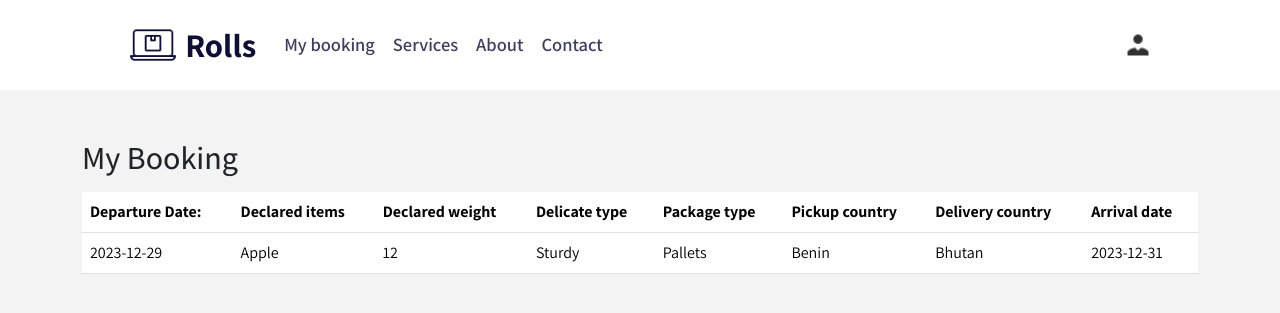
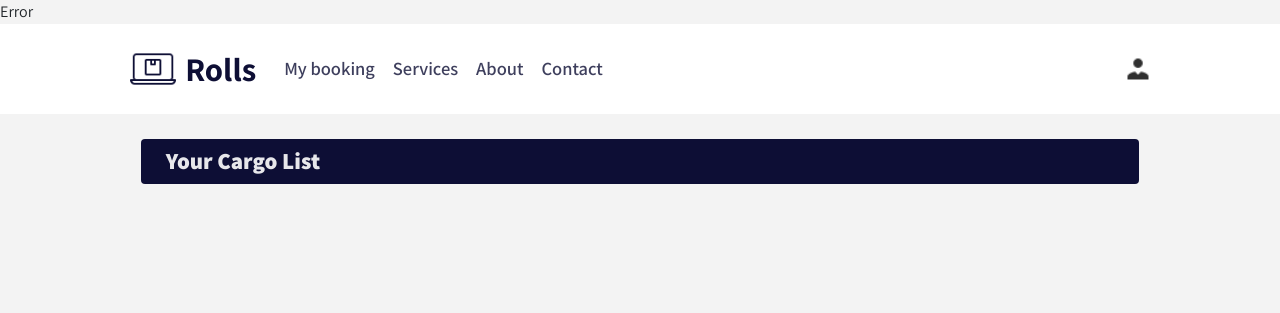
Before and after one commit to NickoTopG/Rolls-Logistic, a PHP site: page /PHP-MODULES/USER/MY-BOOKING/my-booking.php?id=1 in a window 1280 px wide. Shown: the top 313 px of the page. Run offline with PHP 8.4, Linux system fonts and the light colour scheme; data comes from the database, SQL or seed files in the repository.

Commit message:
list_of_item

```diff
--- a/JAVASCRIPT/USER/SHIPMENT-FORM/index.js
+++ b/JAVASCRIPT/USER/SHIPMENT-FORM/index.js
@@ -5,11 +5,6 @@ document.addEventListener('DOMContentLoaded', function() {
     }
 })
 
-// Prevent user from going back to previous page
-history.pushState(null, null, document.URL);
-window.addEventListener('popstate', function () {
-    history.pushState(null, null, document.URL);
-});
 
 // CALCULATOR CUSTOM
 let selectedOptionLabel = document.getElementById('selected-option');
--- a/PHP-MODULES/USER/MY-BOOKING/my-booking.php
+++ b/PHP-MODULES/USER/MY-BOOKING/my-booking.php
@@ -2,18 +2,27 @@
 
 include '../../connection.php';
 // MY-BOOKING-QUERY
+
+$encrypted_id = $_GET['id'];
+
+// Use a 16-byte IV
+$iv = substr('your_iv_here12345', 0, 16);
+
+$decrypted_id = openssl_decrypt($encrypted_id, 'aes-256-cbc', 'your_secret_key', 0, $iv);
+
 $sql_view_book = "
 SELECT
+    user_signup.id,
+    user_shippings.shipping_id,
     user_shippings.declared_items,
     user_shippings.declared_weight,
     user_shippings.delicate_type,
     user_shippings.package_type,
-    user_shippings.shipment_price,
 
+    pickup_countries.pickup_id,
     pickup_countries.pickup_country,
     pickup_countries.transportation,
     pickup_countries.pickup_address,
-    pickup_countries.transportation,
     pickup_countries.departure_date,
 
     delivery_countries.delivery_country,
@@ -21,69 +30,96 @@ SELECT
     delivery_countries.arrival_date
 
 FROM
-    user_shippings
-LEFT JOIN
+    user_signup
+
+JOIN
+    user_shippings ON user_signup.id = user_shippings.user_id
+
+JOIN
     pickup_countries ON user_shippings.shipping_id = pickup_countries.pickup_id
 
-LEFT JOIN
+JOIN
     delivery_countries ON user_shippings.shipping_id = delivery_countries.delivery_id
 
 WHERE
-    user_shippings.shipping_id = delivery_countries.delivery_id
+    user_signup.id = $decrypted_id
+
 ORDER BY
-    user_shippings.shipping_id DESC
-LIMIT 1";
+    CAST(CONVERT(pickup_countries.departure_date, DATE) AS DATE) ASC;
+
+";
 
 $result_view_book = mysqli_query($con, $sql_view_book);
 
 $list_booking = "";
 if ($result_view_book) {
     while ($row = mysqli_fetch_assoc($result_view_book)) {
-        $departure_date = $row['departure_date'];
+        $id = $row['id'];
+        $pickup_id = $row['pickup_id'];
+        $pickup_date = date('m/d/Y', strtotime($row['departure_date']));
         $declared_item = $row['declared_items'];
         $declared_weight = $row['declared_weight'];
         $delicate_type = $row['delicate_type'];
         $package_type = $row['package_type'];
         $pickup_country = $row['pickup_country'];
         $delivery_country = $row['delivery_country'];
-        $arrival_date = $row['arrival_date'];
+        $arrival_date = date('m/d/Y', strtotime($row['arrival_date']));
+        $mode_transpo = $row['transportation'];
 
-        $list_booking = '
 
-        <div class="container mt-5">
-        <div class="header mb-3">
-            <h2>My Booking</h2>
+        $list_booking .= '
+    <div class="table-data-seperator">
+        <div class="table-data-leftSection">
+            <div class="table-data-content">
+                <div class="table-date-contentHeader">
+                    <img src="../../../IMAGES/GENERAL/star.png" alt="">
+                    <label class="data-content" for=""> ' . $declared_item . ' &middot;</label>
+                </div>
+            </div>
+            <div class="table-data-content">
+                <label for="" class="data-gross-weight">Your Shipment Gross Weight was
+                    <p class="weight-underline">' . $declared_weight . ' </p>
+                    kg -
+                </label>
+                <label for="" class="data-delicate">
+                    Declared as:
+                    <p class="weight-underline"> ' . $delicate_type . '</p>
+                    state.
+                </label>
+            </div>
         </div>
-        <table class="table">
-        <thead style="background-color: red;">
-                <tr>
-                    <th>Departure Date: </th>
-                    <th>Declared items</th>
-                    <th>Declared weight</th>
-                    <th>Delicate type</th>
-                    <th>Package type</th>
-                    <th>Pickup country</th>
-                    <th>Delivery country</th>
-                    <th>Arrival date</th>
-                </tr>
-            </thead>
-            <tbody>
-                <tr>
-                    <td>' . $departure_date . '</td>
-                    <td>' . $declared_item . '</td>
-                    <td>' . $declared_weight . '</td>
-                    <td>' . $delicate_type . '</td>
-                    <td>' . $package_type . '</td>
-                    <td>' . $pickup_country . '</td>
-                    <td>' .  $delivery_country . '</td>
-                    <td>' . $arrival_date . '</td>
-                </tr>
-                <!-- Add more rows as needed -->
-            </tbody>
-        </table>
-    </div>
+        <div class="table-data-rightSection">
+            <div class="table-data-content2">
+                Pickup Via:
+                <p class="left-underline">';
 
-        ';
+        if ($mode_transpo == 'Plane') {
+            $list_booking .= 'Plane';
+        } elseif ($mode_transpo == 'Vessel') {
+            $list_booking .= 'Vessel';
+        } elseif ($mode_transpo == 'Inland') {
+            $list_booking .= 'Inland';
+            $mode_transpoText = 'Inland';
+        }
+        $list_booking .= '</p>';
+
+        $list_booking .= '<img src="';
+        if ($mode_transpo == 'Plane') {
+            $list_booking .= '../../../IMAGES/GENERAL/transport/plane.png';
+        } elseif ($mode_transpo == 'Vessel') {
+            $list_booking .= '../../../IMAGES/GENERAL/transport/vessel.png';
+        } elseif ($mode_transpo == 'Inland') {
+            $list_booking .= '../../../IMAGES/GENERAL/transport/inland.png';
+        }
+        $list_booking .= '" alt="">
+            </div>
+            <div class="table-data-content2">
+                Pickup Date:
+                <p class="left-underline">' . $pickup_date . '</p>
+                <img src="../../../IMAGES/GENERAL/date.png" alt="">
+            </div>
+        </div>
+    </div>';
     }
 }
 
@@ -141,7 +177,24 @@ if (!$result_view_book) {
             </div>
         </div>
     </div>
-    <?= $list_booking; ?>
+    <div class="table-shipments-container">
+        <div class="table-shipments">
+            <table>
+                <div class="header-table">
+                    <label for="">Your Cargo List</label>
+                </div>
+                <tr>
+                    <td>
+                        <div class="table-data-container">
+                            <?= $list_booking ?>
+                        </div>
+                    </td>
+                </tr>
+            </table>
+        </div>
+    </div>
+
+
     <!-- Bootstrap JS and dependencies 'FOR DESIGN' -->
     <script src="https://cdn.jsdelivr.net/npm/@popperjs/core@2.11.8/dist/umd/popper.min.js" integrity="sha384-I7E8VVD/ismYTF4hNIPjVp/Zjvgyol6VFvRkX/vR+Vc4jQkC+hVqc2pM8ODewa9r" crossorigin="anonymous"></script>
     <script src="https://cdn.jsdelivr.net/npm/bootstrap@5.3.2/dist/js/bootstrap.min.js" integrity="sha384-BBtl+eGJRgqQAUMxJ7pMwbEyER4l1g+O15P+16Ep7Q9Q+zqX6gSbd85u4mG4QzX+" crossorigin="anonymous"></script>
--- a/STYLES/USER/MY-BOOKING/my-booking.css
+++ b/STYLES/USER/MY-BOOKING/my-booking.css
@@ -1,3 +1,135 @@
-thead {
-    background-color: #2c0505; /* Replace with your desired background color */
+.table-shipments-container {
+    display: flex;
+    justify-content: center;
+    width: 100%;
+    margin-top: 25px;
 }
+.table-shipments {
+    display: flex;
+    flex-direction: column;
+    width: 78%;
+}
+
+.table-shipments table {
+    width: 100%;
+    padding: 40px;
+}
+.header-table {
+    display: flex;
+    background-color: rgba(13, 14, 53);
+    border-radius: 4px;
+    color: rgba(255, 255, 255, .9);
+    padding: 5px 25px;
+    font-size: 23px;
+    font-weight: 900;
+    margin-bottom: 4px;
+}
+/*TBODY*/
+.table-shipments table tbody tr {
+    height: 54.5px;
+    width: 100%;
+    transition: .10s all;
+    cursor: pointer;
+}
+/*table-data-container*/
+.table-data-container {
+    display: flex;
+    align-items: center;
+    flex-direction: column;
+    justify-content: space-between;
+    row-gap: 5px;
+    width: 100%;
+    max-height: 500px;
+    overflow-y: auto;
+    scroll-behavior: smooth;
+    padding-right: 10px;
+}
+
+.table-data-container::-webkit-scrollbar {
+    width: 12px;
+}
+
+.table-data-container::-webkit-scrollbar-thumb {
+    background-color: #e6e6e6; /* Color of the scrollbar thumb */
+    border-radius: 2px;
+}
+.table-data-container::-webkit-scrollbar-track {
+    background-color: transparent; /* Color of the scrollbar track */
+}
+.table-data-seperator {
+    display: flex;
+    justify-content: space-between;
+    padding: 10px 20px;
+    width: 100%;
+    border: 1px solid lightgray;
+    border-radius: 3px;
+    background-color: #fff;
+}
+.table-data-seperator:hover{
+    box-shadow: 0 0 30px rgba(173, 173, 173, 0.7);
+    border: 1px solid transparent;
+}
+/*.table-data-leftSection*/
+.table-data-leftSection {
+    display: flex;
+    align-items: center;
+    column-gap: 11.5px;
+}
+.table-data-content .data-content{
+    font-size: 17.4px;
+    font-weight: 800;
+    color: rgba(13, 14, 53, .7);
+    text-align: left;
+}
+.table-data-content {
+    display: flex;
+    column-gap: 10px;
+    font-weight: 600;
+    font-size: 15.7px;
+    color: rgba(48, 48, 48, .8);
+}
+.table-date-contentHeader {
+    display: flex;
+    align-items: center;
+    column-gap: 6px;
+}
+.table-date-contentHeader img {
+    width: 15px;
+    opacity: 1;
+}
+.data-gross-weight, .data-delicate {
+    display: flex;
+    align-items: center;
+    column-gap: 5px;
+}
+p.weight-underline {
+    text-decoration: underline;
+    font-weight: 700;
+    font-size: 17.4px;
+    color: rgba(48, 48, 48, .9);
+}
+/*.table-data-rightSection*/
+.table-data-rightSection {
+    display: flex;
+    align-items: center;
+    justify-content: end;
+    column-gap: 25.5px;
+    color: rgba(48, 48, 48,.8);
+    font-weight: 400;
+}
+.table-data-content2 {
+    display: flex;
+    align-items: center;
+    column-gap: 7px;
+    font-size: 15.7px;
+}
+.table-data-content2 img {
+    width: 23px;
+}
+p.left-underline {
+    display: flex;
+    column-gap: 7px;
+    font-weight: 800;
+    font-size: 14.7px;
+    color: rgba(48, 48, 48, .8);
+}
```
Also changed, not shown: JAVASCRIPT/LOGIN/login.js (+5 -6 lines), PHP-MODULES/USER/SHIPMENT-FORM/confirm-booking.php (+7 -1 lines), PHP-MODULES/USER/SHIPMENT-FORM/shipment-form.php (+24 -5 lines), STYLES/USER/SHIPMENT-FORM/shipment-form.css (+7 -4 lines), IMAGES/GENERAL/date.png (added), IMAGES/GENERAL/star.png (added).
